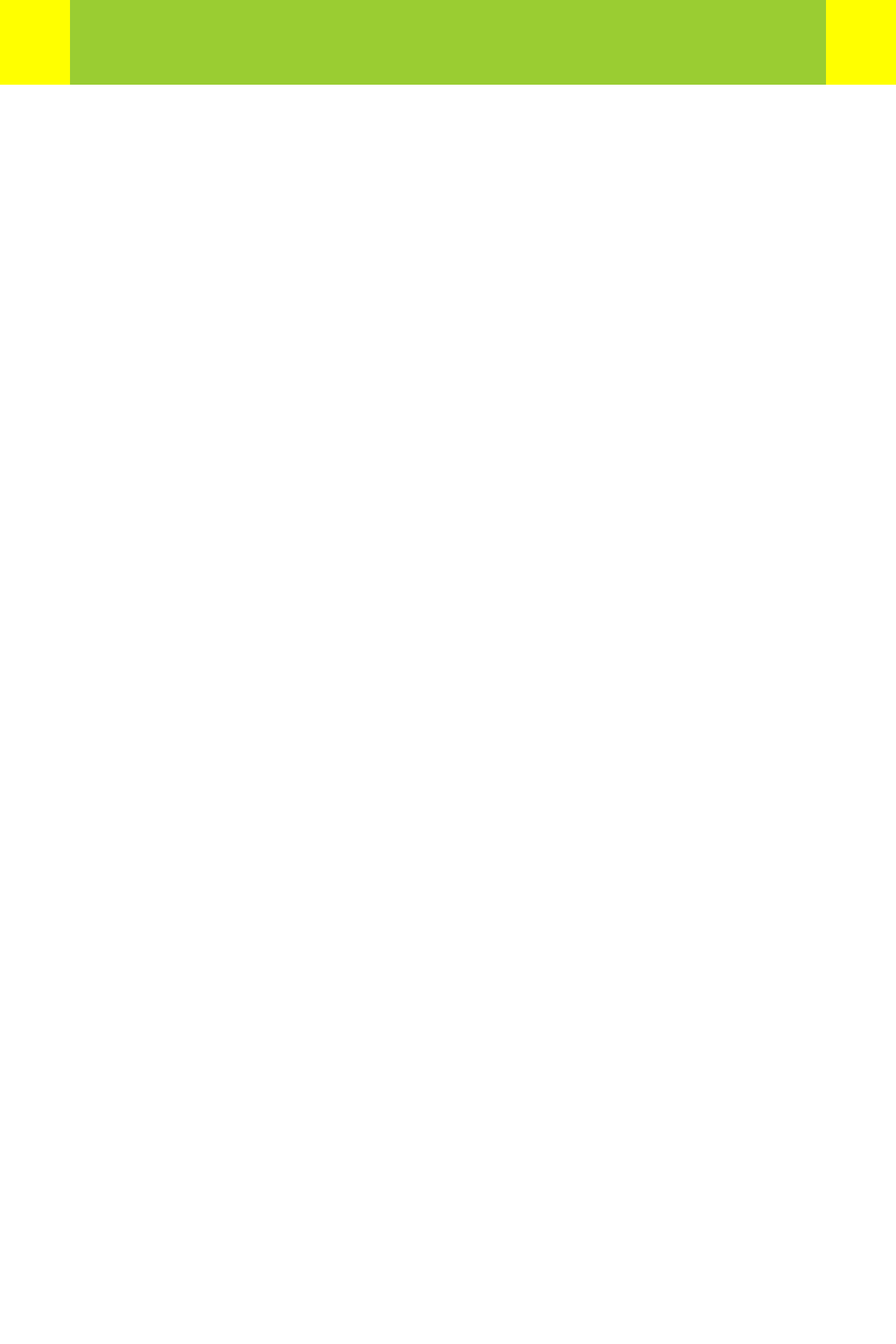
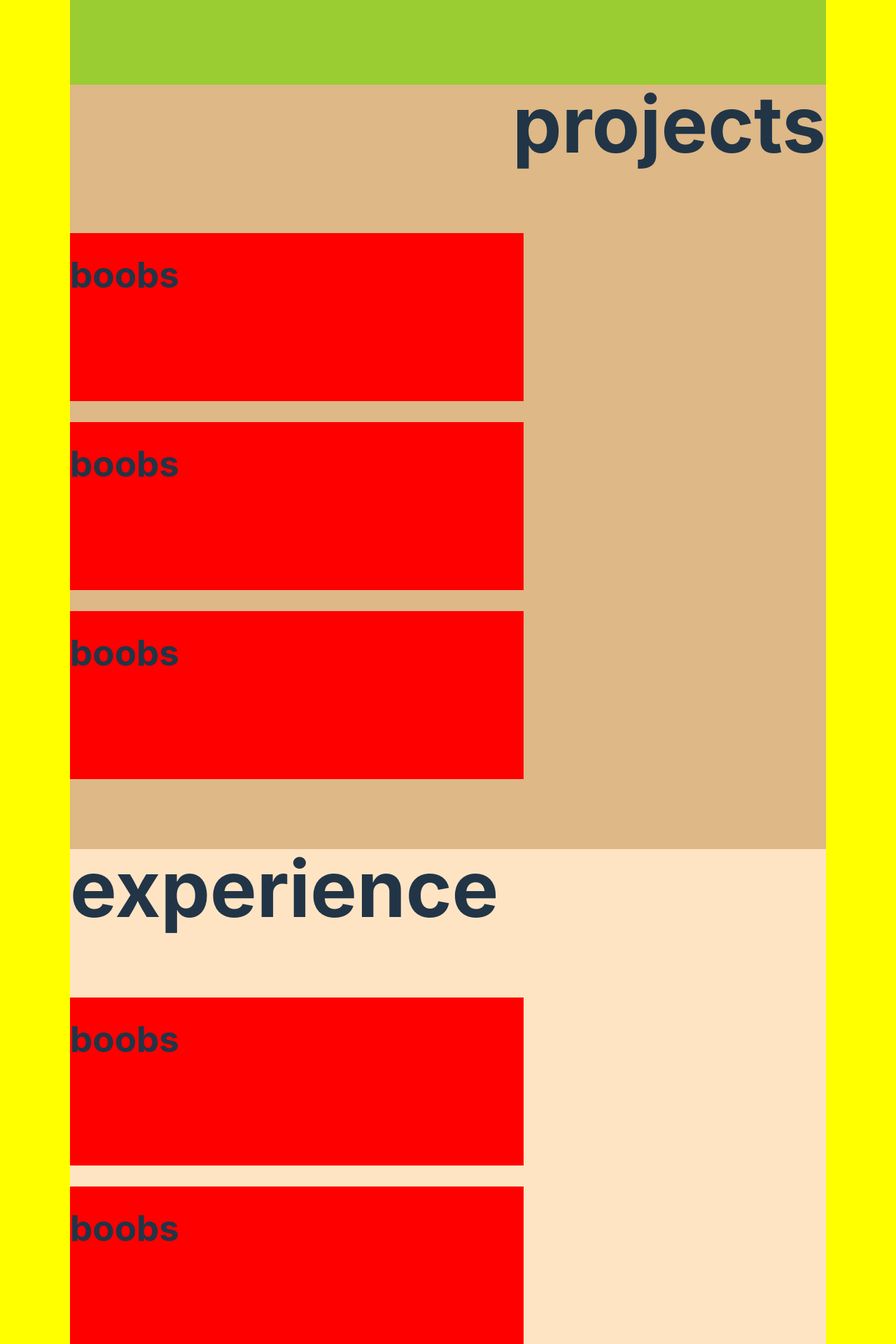
Before and after one commit to ecolijah/portfolio-webpage, a Vue app: page / in a window 1280 px wide. Shown: the part 700-2620 px from the top of the page at 70% size. Before the commit the page ends 821 px from the top, so only its background shows below. Built offline with nearby package versions, Linux system fonts and the light colour scheme.

Commit message:
all but contact page

```diff
--- a/src/components/Controller.vue
+++ b/src/components/Controller.vue
@@ -2,6 +2,9 @@
 
 import Navbar from './Navbar.vue';
 import Landing from './Landing.vue';
+import Projects from './Projects.vue';
+import Experience from './Experience.vue';
+import Studio from './Studio.vue'
 
 </script>
 
@@ -11,6 +14,9 @@ import Landing from './Landing.vue';
 
             <Navbar />
             <Landing />
+            <Projects />
+            <Experience />
+            <Studio />
 
 
         </div>
--- /dev/null
+++ b/src/components/Experience.vue
@@ -0,0 +1,50 @@
+<script setup>
+
+import ExperienceCell from './ExperienceCell.vue';
+
+</script>
+<template>
+    <div class="experience">
+        <div class="title">
+            <h1>experience</h1>
+        </div>
+        <div class="cells">
+            <ExperienceCell />
+            <ExperienceCell />
+            <ExperienceCell />
+
+        </div>
+    </div>
+
+</template>
+<style scoped>
+    .experience {
+        display: flex;
+        flex-direction: column;
+        width: 100%;
+        background-color: bisque;
+    }
+    .title {
+        display: flex;
+        justify-content: flex-start;
+    }
+
+    .cells {
+        display: flex;
+        flex-direction: column;
+        justify-content: flex-start;
+        gap: 30px;
+        /* background-color: aliceblue; */
+        margin-top: 100px;
+        margin-bottom: 100px;
+
+    }
+
+    h1 {
+        font-size: 7em;
+        /* background-color: aliceblue; */
+        margin: 0;
+        font-weight: 700;
+    }
+
+</style>
--- /dev/null
+++ b/src/components/ExperienceCell.vue
@@ -0,0 +1,17 @@
+<script setup>
+</script>
+<template>
+    <div class="project-cell">
+        <h1>boobs</h1>
+    </div>
+
+</template>
+
+<style scoped>
+    .project-cell {
+        display: flex;
+        background-color: red;
+        width: 60%;
+        min-height: 240px;
+    }
+</style>
--- /dev/null
+++ b/src/components/ProjectCell.vue
@@ -0,0 +1,18 @@
+<script setup>
+</script>
+<template>
+    <div class="project-cell">
+        <h1>boobs</h1>
+    </div>
+
+</template>
+
+<style scoped>
+    .project-cell {
+        display: flex;
+        background-color: red;
+        width: 60%;
+        min-height: 240px;
+        /* margin-top: 20px; */
+    }
+</style>
--- /dev/null
+++ b/src/components/Projects.vue
@@ -0,0 +1,50 @@
+<script setup>
+
+import ProjectCell from './ProjectCell.vue';
+
+</script>
+<template>
+    <div class="projects">
+        <div class="title">
+            <h1>projects</h1>
+        </div>
+        <div class="cells">
+            <ProjectCell />
+            <ProjectCell />
+            <ProjectCell />
+
+        </div>
+    </div>
+
+</template>
+<style scoped>
+    .projects {
+        display: flex;
+        flex-direction: column;
+        width: 100%;
+        background-color: burlywood;
+    }
+    .title {
+        display: flex;
+        justify-content: flex-end;
+    }
+
+    .cells {
+        display: flex;
+        flex-direction: column;
+        justify-content: flex-start;
+        gap: 30px;
+        /* background-color: aliceblue; */
+        margin-top: 100px;
+        margin-bottom: 100px;
+
+    }
+
+    h1 {
+        font-size: 7em;
+        /* background-color: aliceblue; */
+        margin: 0;
+        font-weight: 700;
+    }
+
+</style>
--- /dev/null
+++ b/src/components/Studio.vue
@@ -0,0 +1,47 @@
+<script setup>
+
+
+</script>
+<template>
+    <div class="studio">
+        <div class="title">
+            <h1>studio</h1>
+        </div>
+        <div class="cells">
+            <p>i also enjoy designing furniture and home goods.</p>
+            <p>if you're <a href="https://curious-design.vercel.app/">interested...</a></p>
+
+
+        </div>
+    </div>
+
+</template>
+<style scoped>
+    .studio {
+        display: flex;
+        flex-direction: column;
+        width: 100%;
+        background-color: rgb(135, 222, 142);
+        height: 100vh;
+        gap: 30%;
+    }
+    .title {
+        display: flex;
+        justify-content: flex-end;
+    }
+
+    .cells {
+        display: flex;
+        flex-direction: column;
+        justify-content: center;
+
+    }
+
+    h1 {
+        font-size: 7em;
+        /* background-color: aliceblue; */
+        margin: 0;
+        font-weight: 700;
+    }
+
+</style>
```
